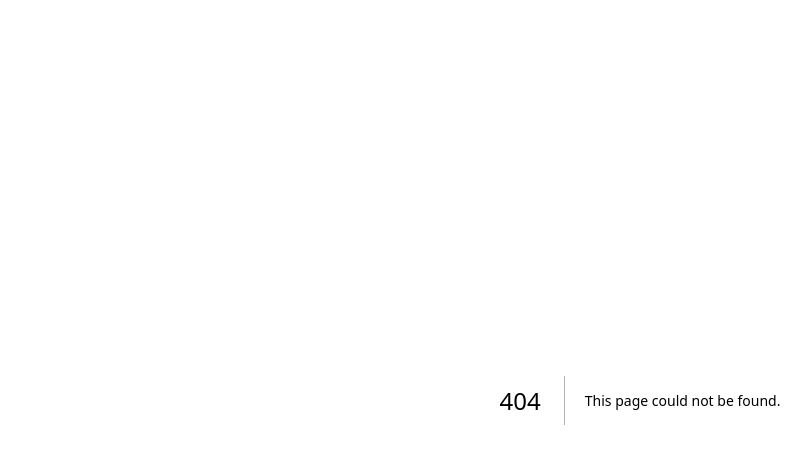
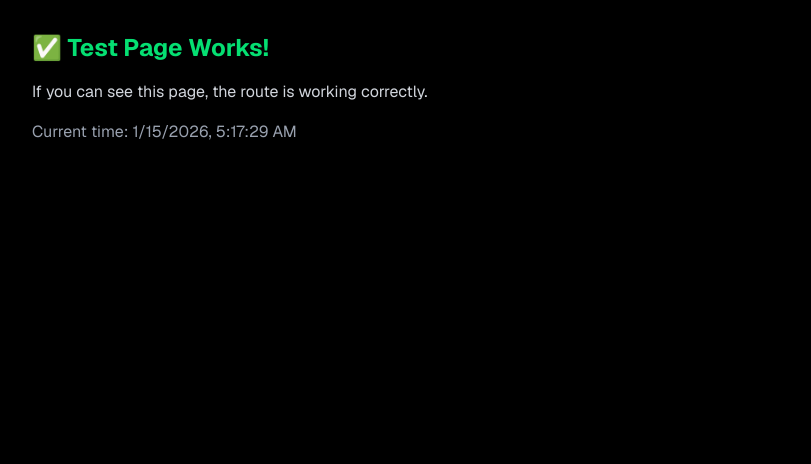
Before and after one commit to fatimaadamutsiga2018-maker/dreamcatcher-ai, a Next.js app: page /simple in a window 1280 px wide. Before the commit this address had no page. Shown: the top 464 px of the page, without its empty margins (0-811 px from the left). Built offline with nearby package versions, Linux system fonts and the light colour scheme.

Commit message:
Add simple test page

```diff
--- /dev/null
+++ b/src/app/simple/page.tsx
@@ -0,0 +1,15 @@
+export default function SimpleTestPage() {
+  return (
+    <div className="min-h-screen bg-black text-white p-8">
+      <h1 className="text-2xl font-bold mb-4 text-green-400">
+        ✅ Test Page Works!
+      </h1>
+      <p className="text-gray-300">
+        If you can see this page, the route is working correctly.
+      </p>
+      <p className="text-gray-400 mt-4">
+        Current time: {new Date().toLocaleString()}
+      </p>
+    </div>
+  );
+}
```
